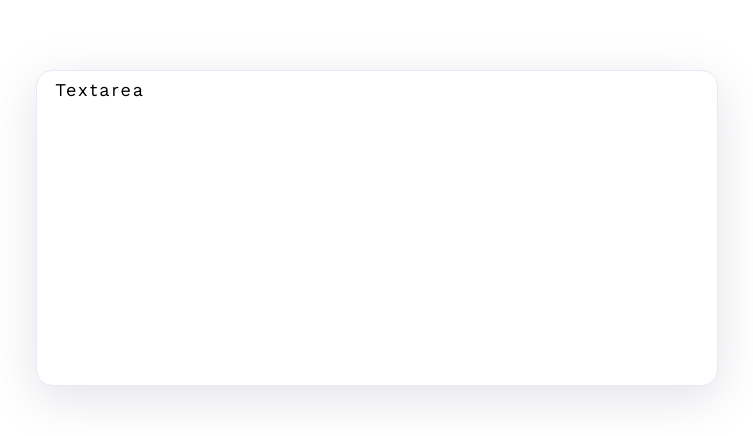
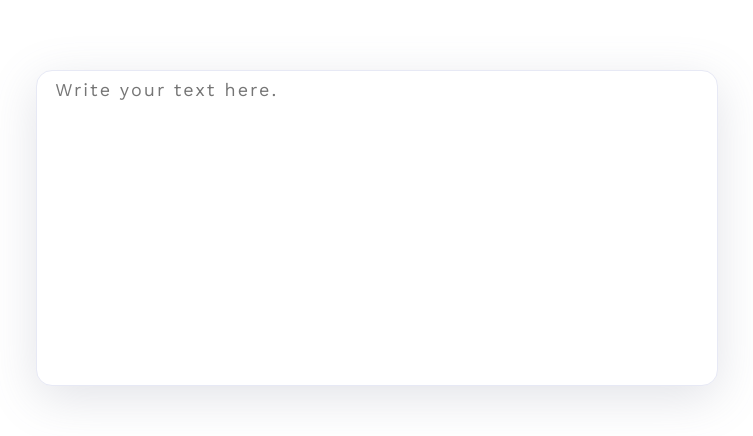
Before and after one commit to dharmendra133/Grammarly-Clone, a plain HTML site: page index.html in a window 1280 px wide. Shown: the part 223-659 px from the top of the page, without its empty margins (263-1016 px from the left). Drawn offline with nearby package versions, Linux system fonts and the light colour scheme.

Commit message:
Update index.html

```diff
--- a/index.html
+++ b/index.html
@@ -13,7 +13,7 @@
         <p>
             Check you english grammar, punctuation and count character.
         </p>
-        <textarea id="textarea" class="textarea" maxlength="150" placeholder="Write your text here.">Textarea</textarea>
+        <textarea id="textarea" class="textarea" maxlength="150" placeholder="Write your text here."></textarea>
         <button onclick="copyText()">Copy Text</button>
         <div class="counter-container">
             <p>Total Character: <span id="total-counter">0</span></p>
```
